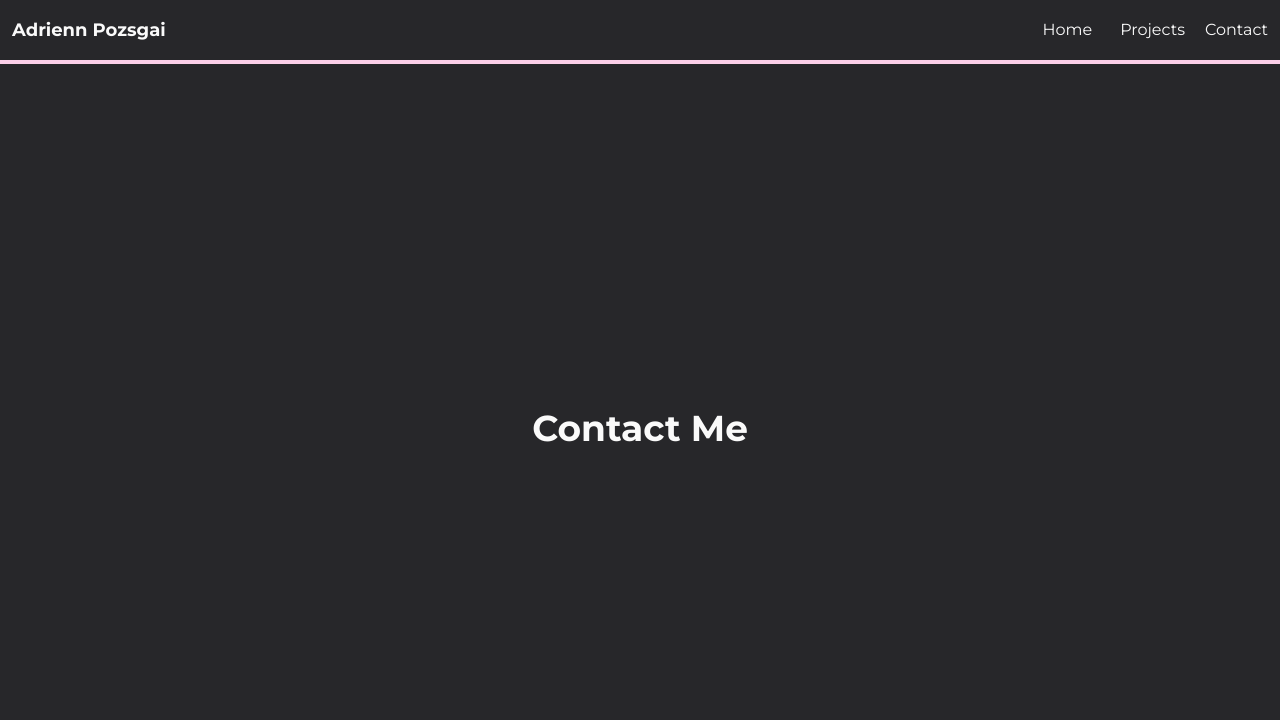
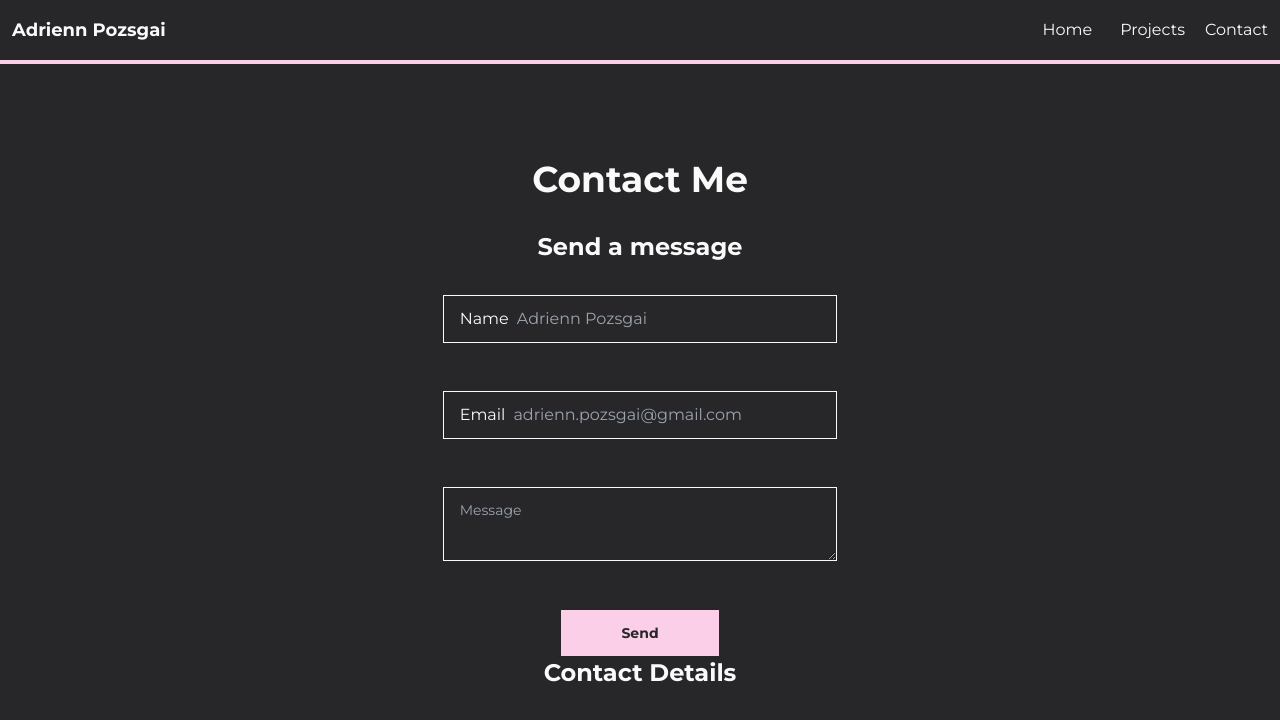
Before and after one commit to Apozsgai97/portfolio-next.js, a Next.js app: page /contact in a window 1280 px wide. Shown: the top 720 px of the page. Built offline with nearby package versions, Linux system fonts and the light colour scheme.

Commit message:
add contact form

```diff
--- a/src/app/contact/page.tsx
+++ b/src/app/contact/page.tsx
@@ -1,9 +1,49 @@
 export default function ContactPage() {
   return (
     <section className="pt-20 text-neutral-50 flex flex-col justify-center items-center h-full">
-      <h1 className="font-extrabold text-4xl mb-6 text-center">
-        Contact Me
-      </h1>
-      <form action=""></form>
+      <h1 className="font-extrabold text-4xl mb-8 text-center">Contact Me</h1>
+      <div className="w-full">
+        <article className="w-full flex flex-col justify-center items-center">
+          <h2 className="font-bold text-2xl mb-8 text-center">
+            Send a message
+          </h2>
+          <form
+            action=""
+            className="w-full md:w-4/12 px-4 flex flex-col gap-12"
+          >
+            <label className="input input-bordered flex items-center gap-2 rounded-none">
+              Name
+              <input
+                type="text"
+                className="grow"
+                placeholder="Adrienn Pozsgai"
+              />
+            </label>
+            <label className="input input-bordered flex items-center gap-2 rounded-none">
+              Email
+              <input
+                type="text"
+                className="grow"
+                placeholder="adrienn.pozsgai@gmail.com"
+              />
+            </label>
+            <textarea
+              className="textarea textarea-bordered rounded-none"
+              placeholder="Message"
+            ></textarea>
+            <div className="flex justify-center items-center">
+              <button className="btn btn-primary rounded-none bg-pink-200 text-zinc-800 hover:bg-pink-100 w-40">
+                Send
+              </button>
+            </div>
+          </form>
+        </article>
+        <article className="w-full flex flex-col justify-center items-center">
+          <h2 className="font-bold text-2xl mb-8 text-center">
+            Contact Details
+          </h2>
+        </article>
+      </div>
     </section>
-  );}
+  );
+}
```
